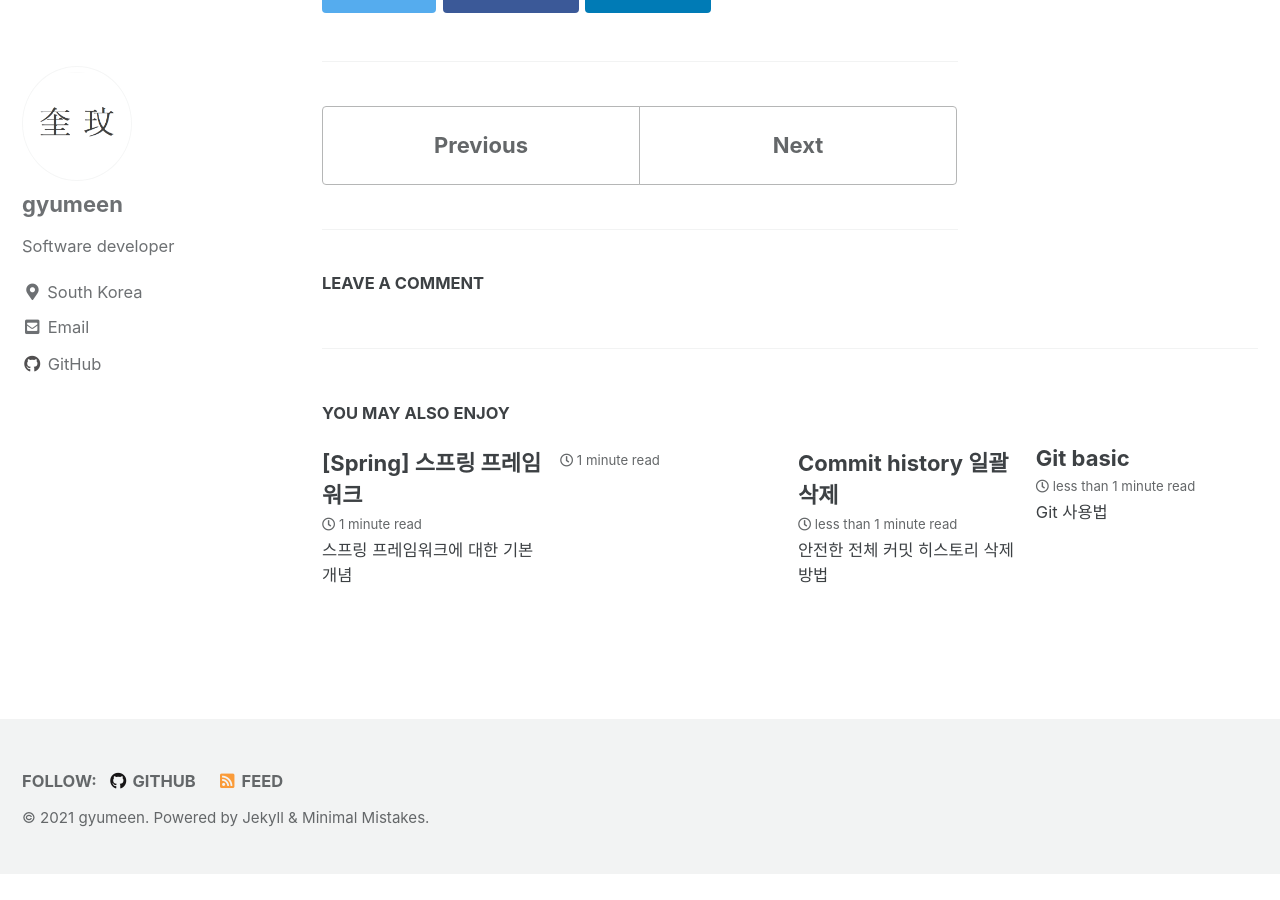
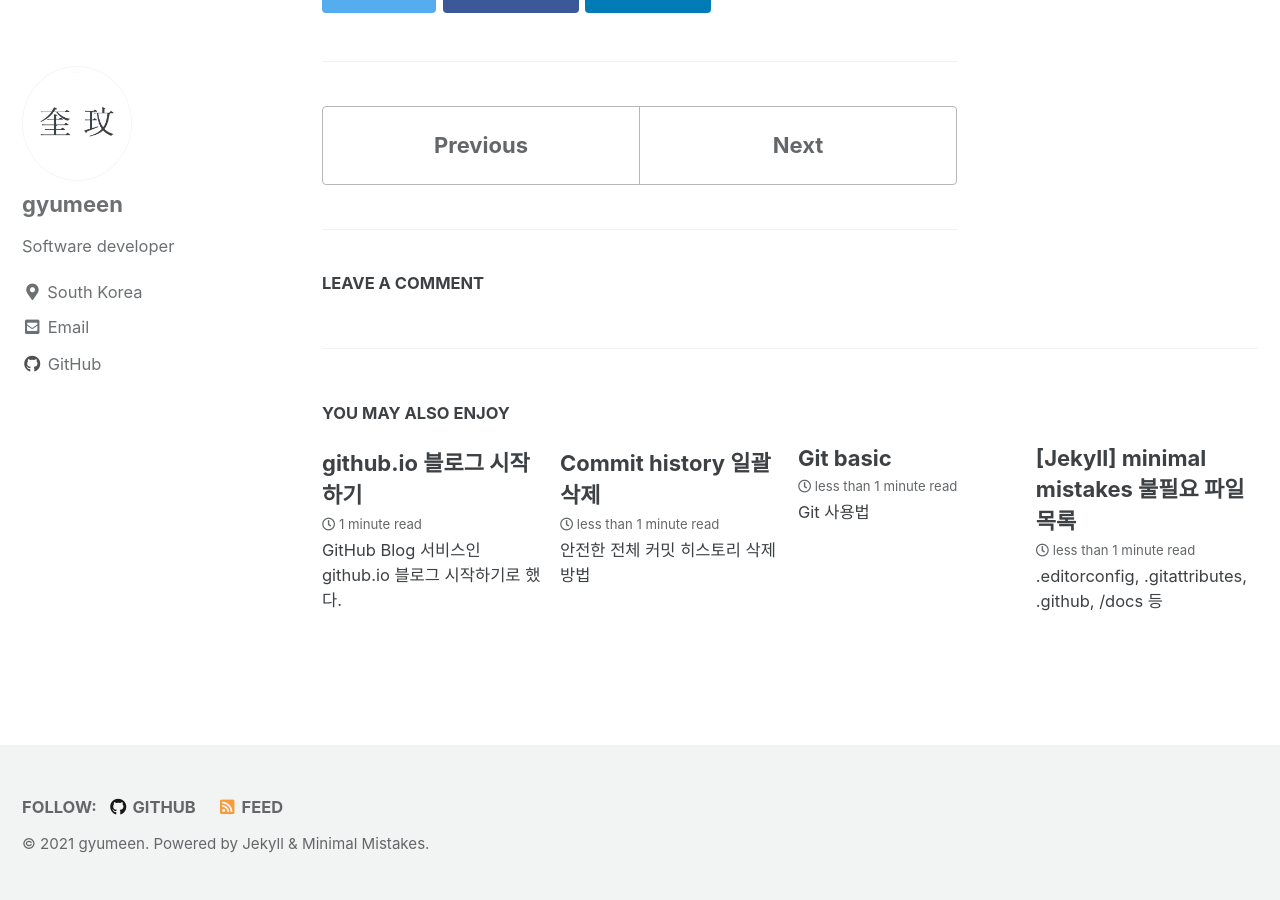
Before and after one commit to gyumeen/gyumeen.github.io, a Jekyll site: the page built from _posts/2021/IntelliJ IDEA/2021-01-09-IntelliJ IDEA - Windows 단축기.md, in a window 1280 px wide and 900 px high, scrolled down 1783 px. Built offline with Jekyll 4.4.1, drawn with Linux system fonts in a browser that asks for light colours; cached includes are drawn as plain includes; comment, search, counter and statistics services are not loaded; before the commit the page ends 2657 px from its top, so only the background shows below that.

Commit message:
Update 2021-01-14-Toby advice.md

```diff
--- a/_posts/2021/Programming/2021-01-14-Toby advice.md
+++ b/_posts/2021/Programming/2021-01-14-Toby advice.md
@@ -1,8 +1,12 @@
 ---
-title: "토비님의 프로그래밍 조언"
-excerpt: "프로그래밍과 스프링에 대한 이일민님의 생각
+title:  "github.io 블로그 시작하기"
+excerpt: "GitHub Blog 서비스인 github.io 블로그 시작하기로 했다."
+
 categories:
-  - Programming
+  - Blog
+tags:
+  - Blog
+last_modified_at: 2019-04-13T08:06:00-05:00
 ---
 
 
```
